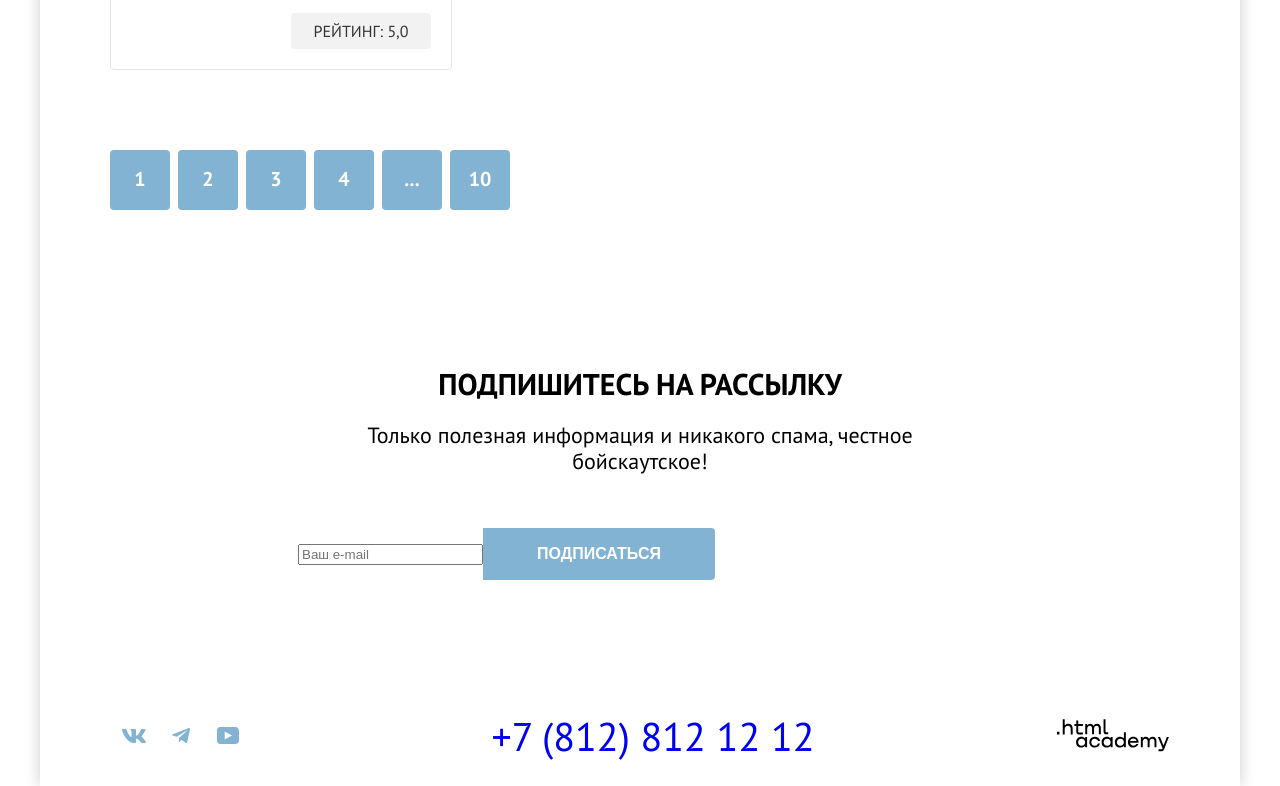
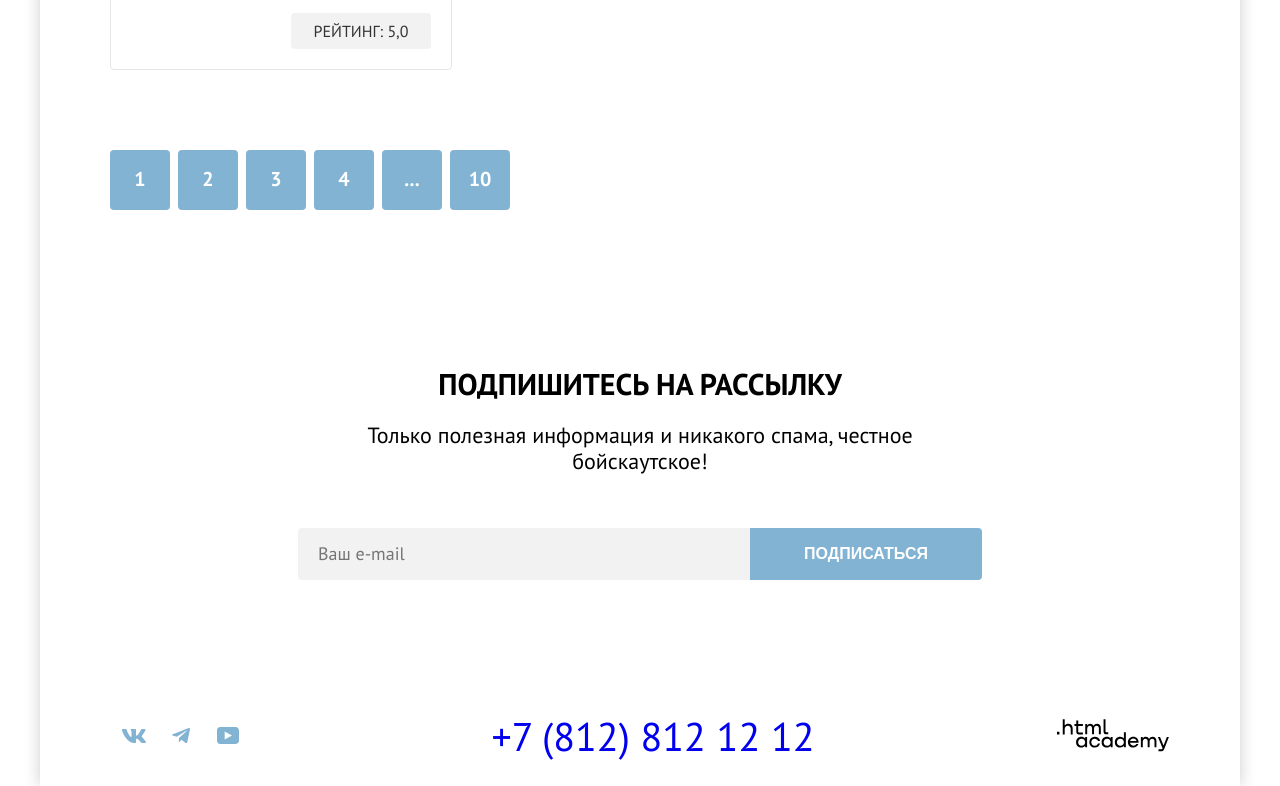
Before and after one commit to htmlacademy-htmlcss/2450769-sedona-1, a website built with Vite: page catalog.html in a window 1280 px wide. Shown: the part 1455-2241 px from the top of the page. Built offline with nearby package versions, Linux system fonts and the light colour scheme.

Commit message:
subscribe-form correction

```diff
--- a/catalog.html
+++ b/catalog.html
@@ -200,7 +200,7 @@
             <form class="subscribe-form" action="https://echo.htmlacademy.ru/" method="post">
               <p class="subscribe-form-name">
                 <label class="visually-hidden" for="user_email">Ваш e-mail</label>
-                <input type="text" id="user_email" name="user-email" placeholder="Ваш e-mail">
+                <input class="text-email" type="text" id="user_email" name="user-email" placeholder="Ваш e-mail">
               </p>
               <button class="subscribe-button button" type="submit">Подписаться</button>
             </form>
```
